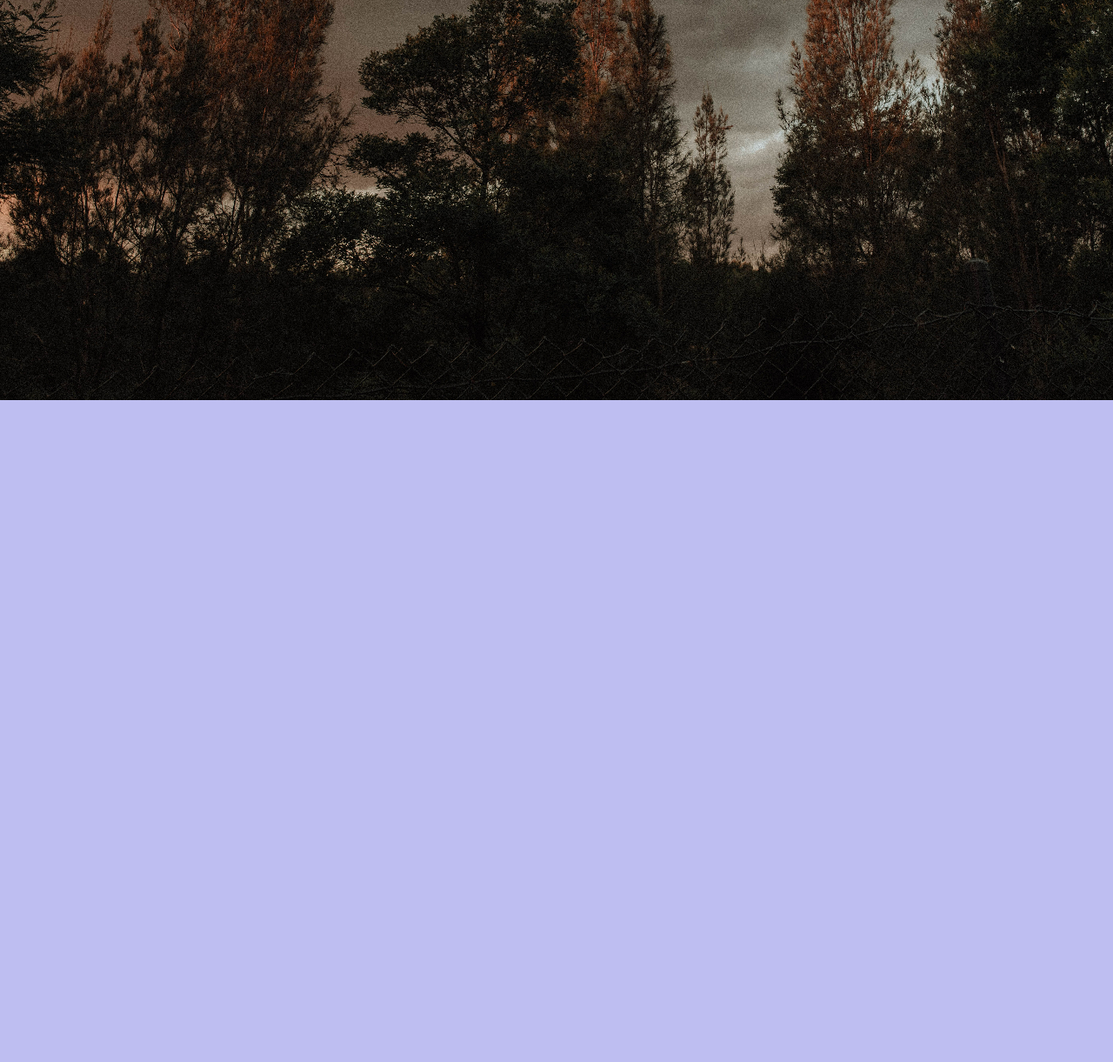
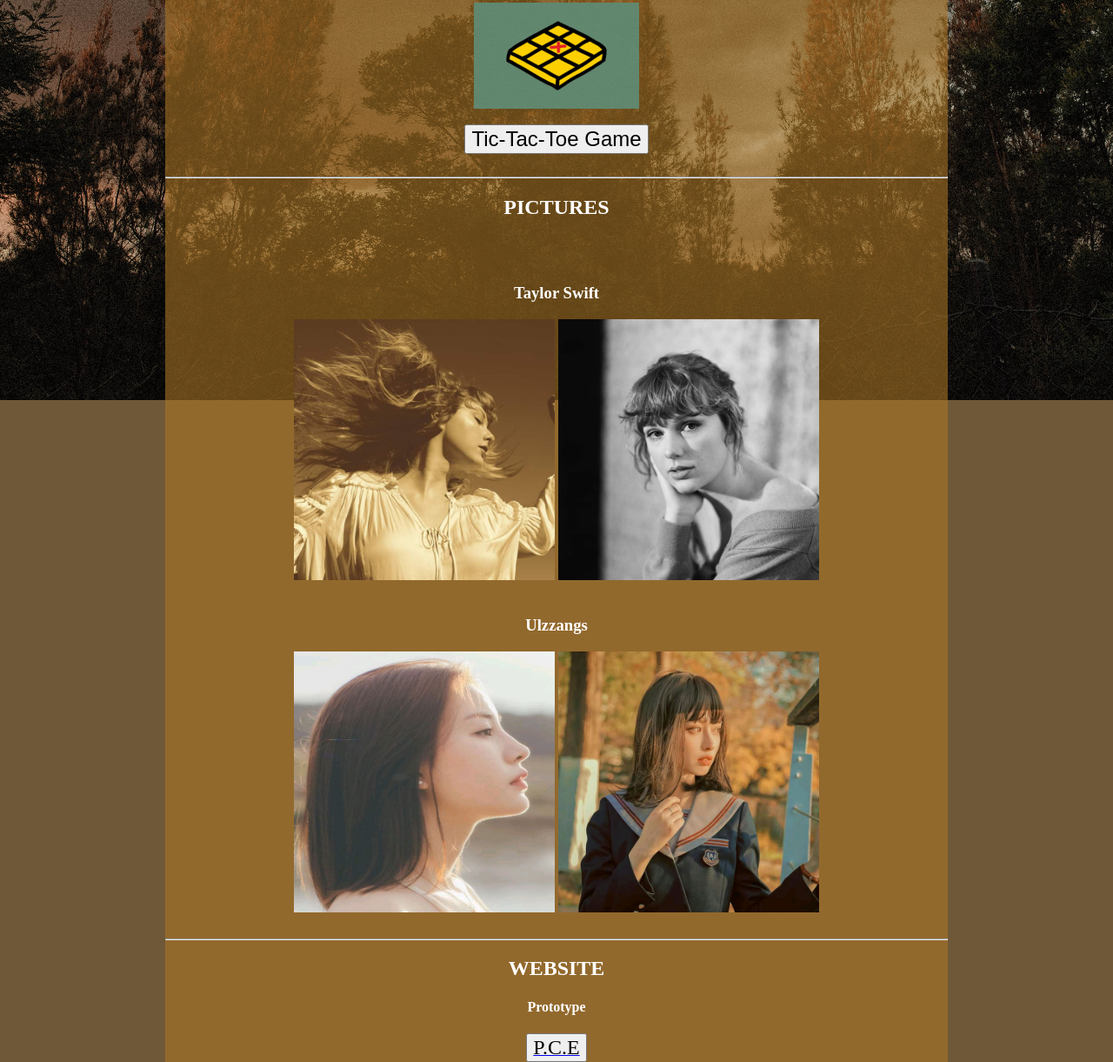
Before and after one commit to creslen/cjbportfolio, a plain HTML site: page portfolio.html in a window 1280 px wide. Shown: the part 308-1529 px from the top of the page at 87% size. Before the commit the page ends 800 px from the top, so only its background shows below. Drawn offline with Linux system fonts and the light colour scheme.

Commit message:
secondpage

```diff
--- a/portfolio.html
+++ b/portfolio.html
@@ -7,14 +7,33 @@
     <link rel = "stylesheet" href="style.css">
     <title>Document</title>
 </head>
+
 <body background ="mainPic.jpg">
     <center>
         <ul>
           <button> <li class="home"><a href="index.html"><font size = 5 face ="Cooper Black" color ="Black">Home </font> </a></li></button>
           </ul>
+          <br></br>
           <div class="boxPort">
             <img="" alt="" class ="boxImg"></alt>
-    <h1>Works</h1>
+            <br></br>
+    <h1 font size="10">W O R K S</font></h1>
+    <hr>
+    <br></br>
+    <img src="tictac2.gif" align="center"> <br></br><button><font size=5>Tic-Tac-Toe Game</font></font></button>
+    <br></br>
+    <hr>
+<h2 font size="10">PICTURES</font></h2><br></br>
+<h3>Taylor Swift</h3>
+<img src="sample1.jpg" width="300" height="300" >
+<img src="sample2.jpg"  width="300" height="300"><br></br>
+<h3>Ulzzangs</h3>
+<img src="sample3.jpg"  width="300" height="300">
+<img src="sample4.jpg"  width="300" height="300"><br></br>
+<hr>
+<h2 font size="10">WEBSITE</font></h2>
+<h4>Prototype</h4>
+<button><a href="https://sites.google.com/u/1/d/1nFqLnnSyeX-egTdnI1OeMm-_VeRx5NCx/p/1KRNgRn8F-VwUxPF_bUqbHr852mifiKTk/edit"><font size = 5 face ="Cooper Black" color ="Black">P.C.E</font> </a></li></button>
 </center>
 </body>
 </html>
--- a/style.css
+++ b/style.css
@@ -5,7 +5,7 @@ div {
 body{
     margin :0;
     padding :0;
-    background-color:rgb(190, 190, 241);
+    background-color:rgba(85, 57, 19, 0.842);
     background-repeat: no-repeat;
 }
 
@@ -73,7 +73,7 @@ hr{
     border-width: 1px;
 }
 .boxPort{
-    width: 450px;
+    width: 900px;
     background:rgba(172, 118, 38, 0.575);
     background-position: right;
     text-align: center ;
```
Also changed, not shown: sample1.jpg (added), sample2.jpg (added), sample3.jpg (added), sample4.jpg (added), tictac2.gif (added).
